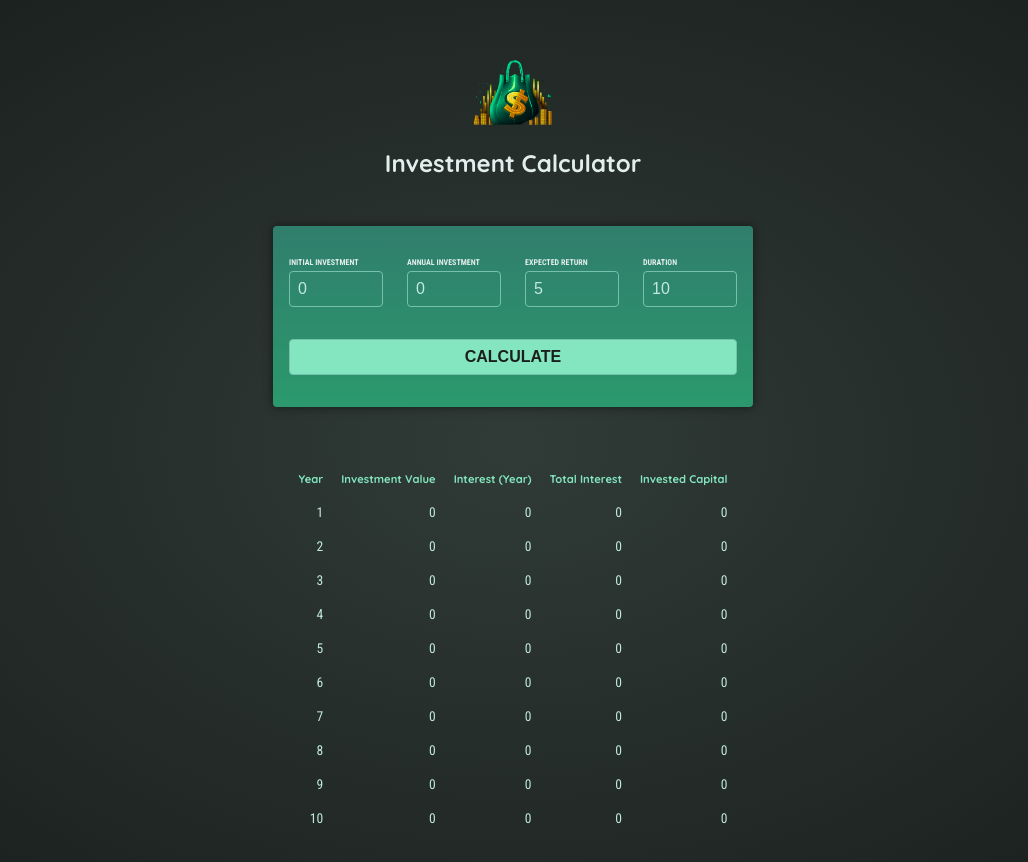
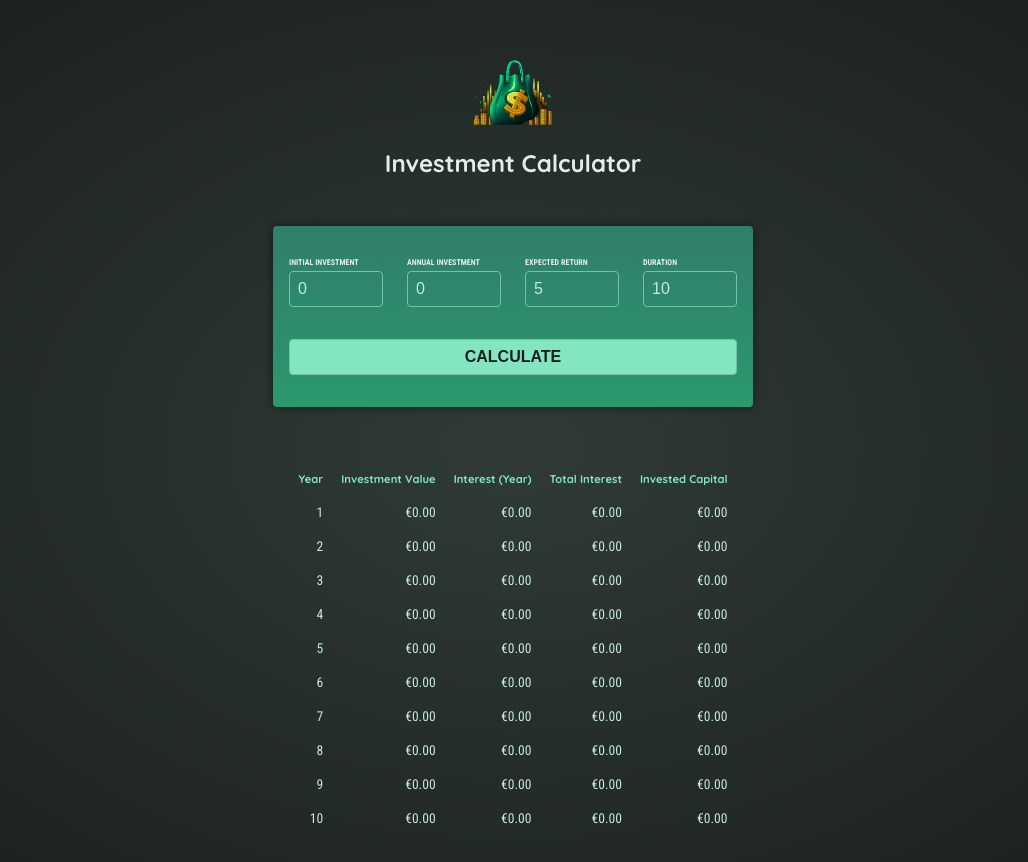
Before and after one commit to IliasPavlakos/InvestmentCalculator-AngularApp, an Angular app: page / in a window 1280 px wide. Both pictures are taken after a click on the button "CALCULATE". Shown: the top 862 px of the page, without its empty margins (127-1155 px from the left). Built offline with nearby package versions, Linux system fonts and the light colour scheme.

Commit message:
Formating output with a pipe

```diff
--- a/src/app/investment-results/investment-results.component.html
+++ b/src/app/investment-results/investment-results.component.html
@@ -15,10 +15,10 @@
       @for (result of results; track result.year) {
         <tr>
           <td>{{ result.year }}</td>
-          <td>{{ result.valueEndOfYear }}</td>
-          <td>{{ result.interest }}</td>
-          <td>{{ result.totalInterest }}</td>
-          <td>{{ result.totalAmountInvested }}</td>
+          <td>{{ result.valueEndOfYear | currency:"EUR" }}</td>
+          <td>{{ result.interest | currency:"EUR" }}</td>
+          <td>{{ result.totalInterest | currency:"EUR" }}</td>
+          <td>{{ result.totalAmountInvested | currency:"EUR" }}</td>
         </tr>
       }
     </tbody>
--- a/src/app/investment-results/investment-results.component.ts
+++ b/src/app/investment-results/investment-results.component.ts
@@ -1,11 +1,14 @@
 import {Component, Input, input} from '@angular/core';
 import {InvestmentInputModel} from "../investment-input.model";
 import {InvestmentResult} from "./investment-result.model";
+import {CurrencyPipe} from "@angular/common";
 
 @Component({
   selector: 'app-investment-results',
   standalone: true,
-  imports: [],
+  imports: [
+    CurrencyPipe
+  ],
   templateUrl: './investment-results.component.html',
   styleUrl: './investment-results.component.css'
 })
```
